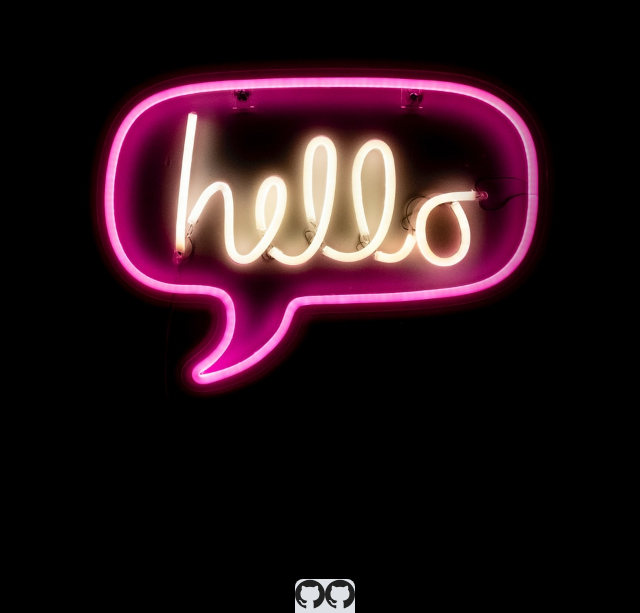
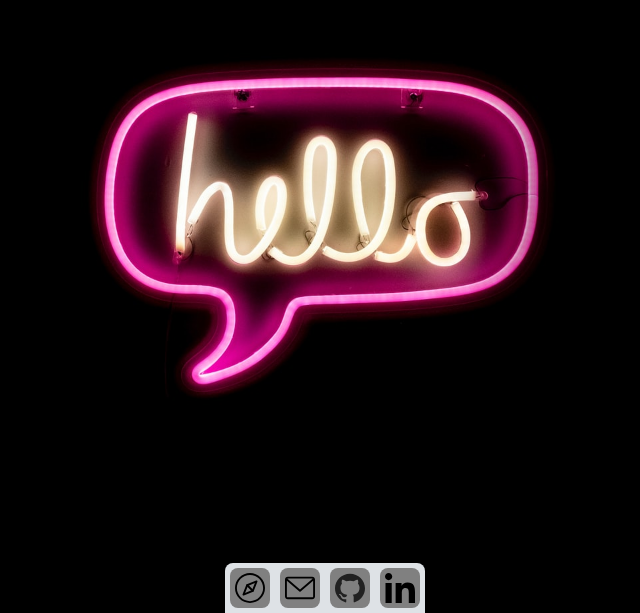
Before and after one commit to chris-cybula/personal-site, a Gatsby site: page / in a window 1280 px wide. Shown: the part 187-800 px from the top of the page, without its empty margins (315-955 px from the left). Built offline with nearby package versions, Linux system fonts and the light colour scheme; Gatsby itself is replaced by a stand-in of ours.

Commit message:
Add dock basic styling

```diff
--- a/src/components/Dock.js
+++ b/src/components/Dock.js
@@ -8,14 +8,40 @@ const Container = styled.div`
   bottom: 0;
   left: 50%;
   transform: translateX(-50%);
+  display: flex;
+`
+
+const IconWrapper= styled.div`
+  background-color: gray;
+  border-radius: 0.5rem;
+  margin: 5px;
+  padding: 5px;
+  display: flex;
+  align-items: center;
+  justify-content: center;
 `
 const Headings = () => {
   return (
     <>
       <Container>
-      <svg enable-background="new 0 0 24 24" height="30" viewBox="0 0 24 24" width="30" xmlns="http://www.w3.org/2000/svg"><path d="m12 .5c-6.63 0-12 5.28-12 11.792 0 5.211 3.438 9.63 8.205 11.188.6.111.82-.254.82-.567 0-.28-.01-1.022-.015-2.005-3.338.711-4.042-1.582-4.042-1.582-.546-1.361-1.335-1.725-1.335-1.725-1.087-.731.084-.716.084-.716 1.205.082 1.838 1.215 1.838 1.215 1.07 1.803 2.809 1.282 3.495.981.108-.763.417-1.282.76-1.577-2.665-.295-5.466-1.309-5.466-5.827 0-1.287.465-2.339 1.235-3.164-.135-.298-.54-1.497.105-3.121 0 0 1.005-.316 3.3 1.209.96-.262 1.98-.392 3-.398 1.02.006 2.04.136 3 .398 2.28-1.525 3.285-1.209 3.285-1.209.645 1.624.24 2.823.12 3.121.765.825 1.23 1.877 1.23 3.164 0 4.53-2.805 5.527-5.475 5.817.42.354.81 1.077.81 2.182 0 1.578-.015 2.846-.015 3.229 0 .309.21.678.825.56 4.801-1.548 8.236-5.97 8.236-11.173 0-6.512-5.373-11.792-12-11.792z" fill="#212121"/></svg>
 
-      <svg enable-background="new 0 0 24 24" height="30" viewBox="0 0 24 24" width="30" xmlns="http://www.w3.org/2000/svg"><path d="m12 .5c-6.63 0-12 5.28-12 11.792 0 5.211 3.438 9.63 8.205 11.188.6.111.82-.254.82-.567 0-.28-.01-1.022-.015-2.005-3.338.711-4.042-1.582-4.042-1.582-.546-1.361-1.335-1.725-1.335-1.725-1.087-.731.084-.716.084-.716 1.205.082 1.838 1.215 1.838 1.215 1.07 1.803 2.809 1.282 3.495.981.108-.763.417-1.282.76-1.577-2.665-.295-5.466-1.309-5.466-5.827 0-1.287.465-2.339 1.235-3.164-.135-.298-.54-1.497.105-3.121 0 0 1.005-.316 3.3 1.209.96-.262 1.98-.392 3-.398 1.02.006 2.04.136 3 .398 2.28-1.525 3.285-1.209 3.285-1.209.645 1.624.24 2.823.12 3.121.765.825 1.23 1.877 1.23 3.164 0 4.53-2.805 5.527-5.475 5.817.42.354.81 1.077.81 2.182 0 1.578-.015 2.846-.015 3.229 0 .309.21.678.825.56 4.801-1.548 8.236-5.97 8.236-11.173 0-6.512-5.373-11.792-12-11.792z" fill="#212121"/></svg>
+      <IconWrapper>
+        <svg id="Layer_1" enable-background="new 0 0 512 512" height="30" viewBox="0 0 512 512" width="30" xmlns="http://www.w3.org/2000/svg"><g><path d="m304 304-96-96" fill="none"/><path d="m303 319c-4.095 0-8.189-1.562-11.313-4.687l-94-94c-6.249-6.248-6.249-16.379 0-22.627 6.248-6.249 16.379-6.249 22.627 0l94 94c6.249 6.248 6.249 16.379 0 22.627-3.125 3.125-7.219 4.687-11.314 4.687z"/><path d="m144.003 384c-4.167 0-8.258-1.628-11.317-4.687-4.525-4.526-5.919-11.313-3.542-17.256l64-160c1.626-4.065 4.848-7.287 8.913-8.913l160-64c5.944-2.377 12.73-.983 17.256 3.542 4.525 4.526 5.919 11.313 3.542 17.256l-64 160c-1.626 4.065-4.848 7.287-8.913 8.913l-160 64c-1.926.771-3.941 1.145-5.939 1.145zm76.306-163.691-47.588 118.97 118.97-47.588 47.588-118.97z"/><path d="m256 512c-68.38 0-132.667-26.628-181.02-74.98s-74.98-112.64-74.98-181.02 26.628-132.667 74.98-181.02 112.64-74.98 181.02-74.98 132.667 26.628 181.02 74.98 74.98 112.64 74.98 181.02-26.628 132.667-74.98 181.02-112.64 74.98-181.02 74.98zm0-480c-123.514 0-224 100.486-224 224s100.486 224 224 224 224-100.486 224-224-100.486-224-224-224z"/></g></svg>
+      </IconWrapper>
+
+      <IconWrapper>
+        <svg id="Capa_1" enable-background="new 0 0 479.058 479.058" height="30" viewBox="0 0 479.058 479.058" width="30" xmlns="http://www.w3.org/2000/svg"><path d="m434.146 59.882h-389.234c-24.766 0-44.912 20.146-44.912 44.912v269.47c0 24.766 20.146 44.912 44.912 44.912h389.234c24.766 0 44.912-20.146 44.912-44.912v-269.47c0-24.766-20.146-44.912-44.912-44.912zm0 29.941c2.034 0 3.969.422 5.738 1.159l-200.355 173.649-200.356-173.649c1.769-.736 3.704-1.159 5.738-1.159zm0 299.411h-389.234c-8.26 0-14.971-6.71-14.971-14.971v-251.648l199.778 173.141c2.822 2.441 6.316 3.655 9.81 3.655s6.988-1.213 9.81-3.655l199.778-173.141v251.649c-.001 8.26-6.711 14.97-14.971 14.97z"/></svg>
+      </IconWrapper>
+
+      <IconWrapper>
+        <svg enable-background="new 0 0 24 24" height="30" viewBox="0 0 24 24" width="30" xmlns="http://www.w3.org/2000/svg"><path d="m12 .5c-6.63 0-12 5.28-12 11.792 0 5.211 3.438 9.63 8.205 11.188.6.111.82-.254.82-.567 0-.28-.01-1.022-.015-2.005-3.338.711-4.042-1.582-4.042-1.582-.546-1.361-1.335-1.725-1.335-1.725-1.087-.731.084-.716.084-.716 1.205.082 1.838 1.215 1.838 1.215 1.07 1.803 2.809 1.282 3.495.981.108-.763.417-1.282.76-1.577-2.665-.295-5.466-1.309-5.466-5.827 0-1.287.465-2.339 1.235-3.164-.135-.298-.54-1.497.105-3.121 0 0 1.005-.316 3.3 1.209.96-.262 1.98-.392 3-.398 1.02.006 2.04.136 3 .398 2.28-1.525 3.285-1.209 3.285-1.209.645 1.624.24 2.823.12 3.121.765.825 1.23 1.877 1.23 3.164 0 4.53-2.805 5.527-5.475 5.817.42.354.81 1.077.81 2.182 0 1.578-.015 2.846-.015 3.229 0 .309.21.678.825.56 4.801-1.548 8.236-5.97 8.236-11.173 0-6.512-5.373-11.792-12-11.792z" fill="#212121"/></svg>
+      </IconWrapper>
+
+      <IconWrapper>
+        <svg id="Bold" enable-background="new 0 0 24 24" height="30" viewBox="0 0 24 24" width="30" xmlns="http://www.w3.org/2000/svg"><path d="m23.994 24v-.001h.006v-8.802c0-4.306-.927-7.623-5.961-7.623-2.42 0-4.044 1.328-4.707 2.587h-.07v-2.185h-4.773v16.023h4.97v-7.934c0-2.089.396-4.109 2.983-4.109 2.549 0 2.587 2.384 2.587 4.243v7.801z"/><path d="m.396 7.977h4.976v16.023h-4.976z"/><path d="m2.882 0c-1.591 0-2.882 1.291-2.882 2.882s1.291 2.909 2.882 2.909 2.882-1.318 2.882-2.909c-.001-1.591-1.292-2.882-2.882-2.882z"/></svg>
+      </IconWrapper>
+
+
 
       </Container>
     </>
```
Also changed, not shown: src/images/compass.svg (added), src/images/email.svg (added), src/images/envelope.svg (added), src/images/internet-explorer-logo.svg (added), src/images/linkedin (1).svg (added), src/images/linkedin.svg (added).
